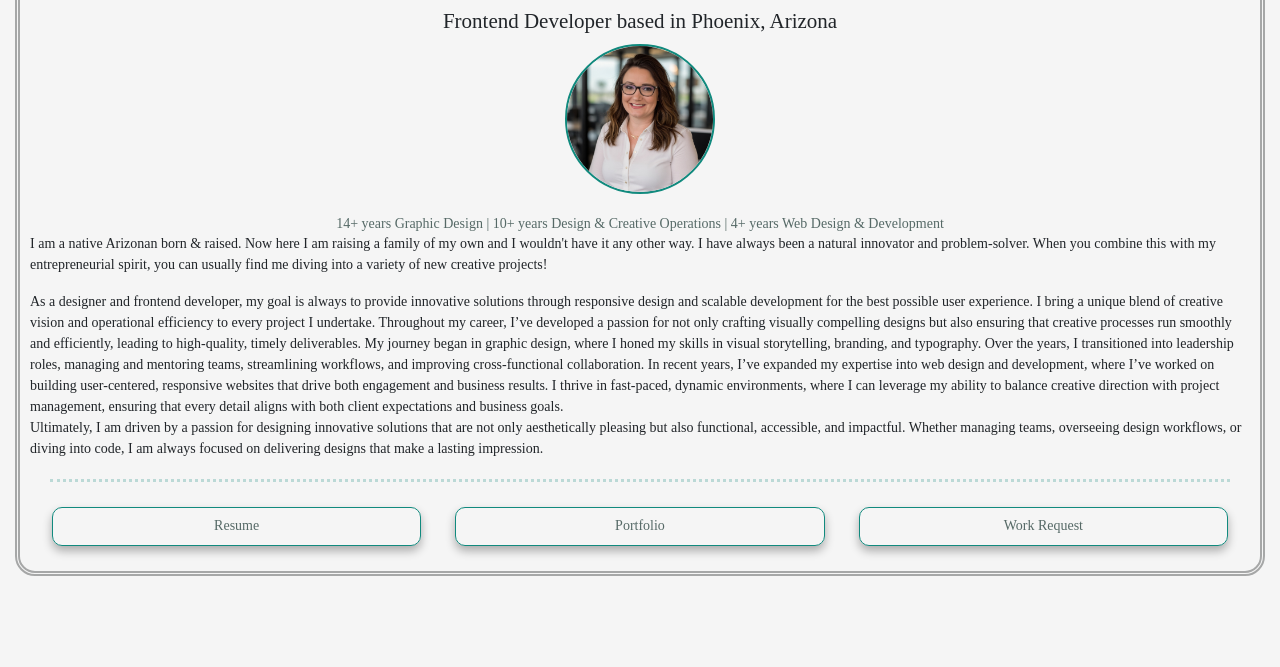
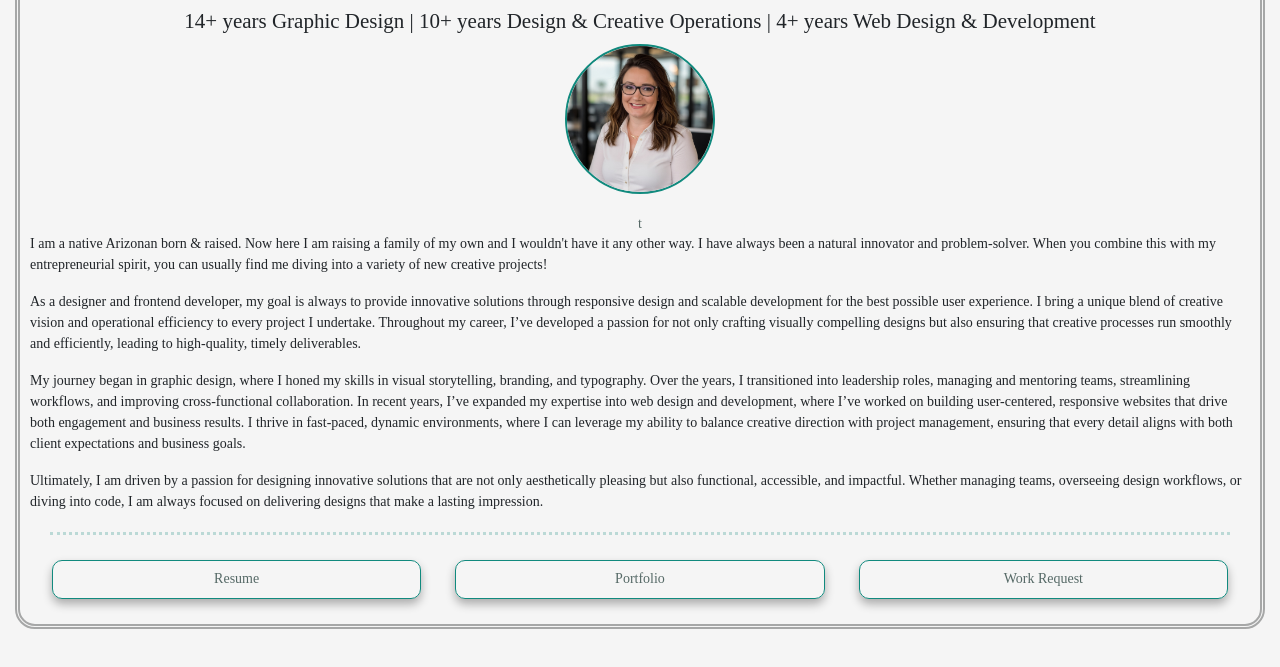
Before and after one commit to BonnieJeanAZ/Portfolio-Project, a plain HTML site: page about.html in a window 1280 px wide. Shown: the part 129-796 px from the top of the page. Drawn offline with nearby package versions, Linux system fonts and the light colour scheme; a web font is replaced by a local one.

Commit message:
adjust line breaks in Abount

```diff
--- a/about.html
+++ b/about.html
@@ -96,12 +96,15 @@
     </nav>
     <div class="border-hero">
       <h1>Hi I am Bonnie Runyan</h1>
-      <h2>Frontend Developer based in Phoenix, Arizona</h2>
+      <h2>
+        14+ years Graphic Design | 10+ years Design & Creative Operations | 4+
+        years Web Design & Development
+      </h2>
       <div class="text-center">
         <img src="images/Bonnie1.jpeg" id="portfolio-img" />
       </div>
       <div class="mt-4" id="about-me">
-        <h3>14+ years Graphic Design | 10+ years Design & Creative Operations | 4+ years Web Design & Development</h3>
+        <h3>t</h3>
         <p>
           I am a native Arizonan born & raised. Now here I am raising a family
           of my own and I wouldn't have it any other way. I have always been a
@@ -113,12 +116,16 @@
         <p>
           As a designer and frontend developer, my goal is always to provide
           innovative solutions through responsive design and scalable
-          development for the best possible user experience. I bring a unique blend of creative vision and operational
-          efficiency to every project I undertake. Throughout my career, I’ve
-          developed a passion for not only crafting visually compelling designs
-          but also ensuring that creative processes run smoothly and
-          efficiently, leading to high-quality, timely deliverables. My journey
-          began in graphic design, where I honed my skills in visual
+          development for the best possible user experience. I bring a unique
+          blend of creative vision and operational efficiency to every project I
+          undertake. Throughout my career, I’ve developed a passion for not only
+          crafting visually compelling designs but also ensuring that creative
+          processes run smoothly and efficiently, leading to high-quality,
+          timely deliverables.
+        </p>
+
+        <p>
+          My journey began in graphic design, where I honed my skills in visual
           storytelling, branding, and typography. Over the years, I transitioned
           into leadership roles, managing and mentoring teams, streamlining
           workflows, and improving cross-functional collaboration. In recent
@@ -127,12 +134,14 @@
           drive both engagement and business results. I thrive in fast-paced,
           dynamic environments, where I can leverage my ability to balance
           creative direction with project management, ensuring that every detail
-          aligns with both client expectations and business goals. </br> Ultimately, I
-          am driven by a passion for designing innovative solutions that are not
-          only aesthetically pleasing but also functional, accessible, and
-          impactful. Whether managing teams, overseeing design workflows, or
-          diving into code, I am always focused on delivering designs that make
-          a lasting impression.
+          aligns with both client expectations and business goals.
+        </p>
+        <p>
+          Ultimately, I am driven by a passion for designing innovative
+          solutions that are not only aesthetically pleasing but also
+          functional, accessible, and impactful. Whether managing teams,
+          overseeing design workflows, or diving into code, I am always focused
+          on delivering designs that make a lasting impression.
         </p>
       </div>
 
```
